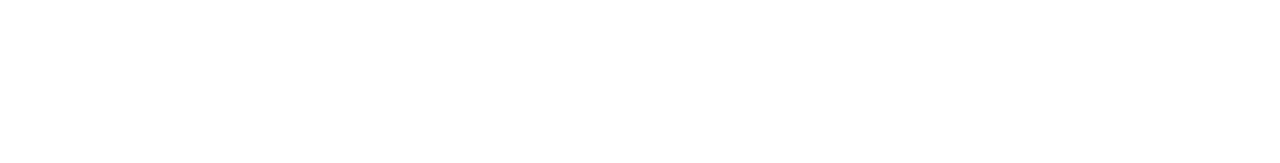
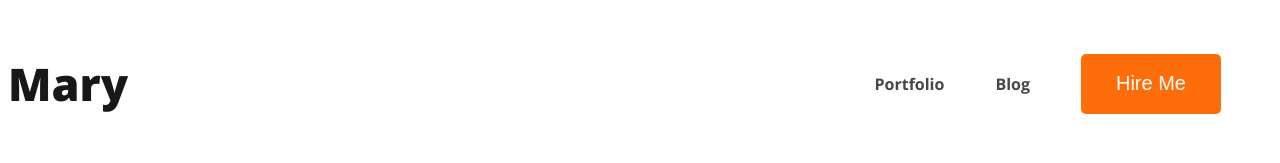
Before and after one commit to ANIK-MOHANTA24/webdeveloper-portfolio, a plain HTML site: page index.html in a window 1280 px wide. Drawn offline with nearby package versions, Linux system fonts and the light colour scheme.

Commit message:
added nav

```diff
--- a/index.html
+++ b/index.html
@@ -5,11 +5,24 @@
   <meta charset="UTF-8">
   <meta name="viewport" content="width=device-width, initial-scale=1.0">
   <title>Web Devloper Portfolio</title>
+  <link rel="preconnect" href="https://fonts.googleapis.com">
+  <link rel="preconnect" href="https://fonts.gstatic.com" crossorigin>
+  <link href="https://fonts.googleapis.com/css2?family=Open+Sans:ital,wght@0,700;0,800;1,400&display=swap"
+    rel="stylesheet">
+
+  <link rel="stylesheet" href="styles/portfolio.css">
 </head>
 
 <body>
   <header>
-
+    <nav>
+      <h3 class="nav-title">Ma<span>r</span>y</h3>
+      <ul>
+        <li><a href="">Portfolio</a></li>
+        <li><a href="">Blog</a></li>
+        <li><button class="btn-primary">Hire Me</button></li>
+      </ul>
+    </nav>
   </header>
   <main>
 
--- /dev/null
+++ b/styles/portfolio.css
@@ -0,0 +1,41 @@
+/* common shared styles */
+body {
+  font-family: 'Lato', sans-serif;
+  font-family: 'Open Sans', sans-serif;
+}
+.text-primary {
+  color: #fd6e0a;
+}
+.btn-primary {
+  border-radius: 5px;
+  background: #fd6e0a;
+  border: 0px;
+  color: white;
+  font-size: 20px;
+  font-weight: 700px;
+  padding: 18px 35px 19px 35px;
+}
+
+/* nav related styles */
+nav {
+  display: flex;
+  justify-content: space-between;
+  align-items: center;
+}
+.nav-title {
+  color: var(--Dark-01, #181818);
+  font-size: 45px;
+  font-weight: 800;
+}
+nav > ul {
+  display: flex;
+  align-items: center;
+}
+nav li {
+  list-style: none;
+  margin-right: 51px;
+}
+nav a {
+  text-decoration: none;
+  color: #474747;
+}
```
